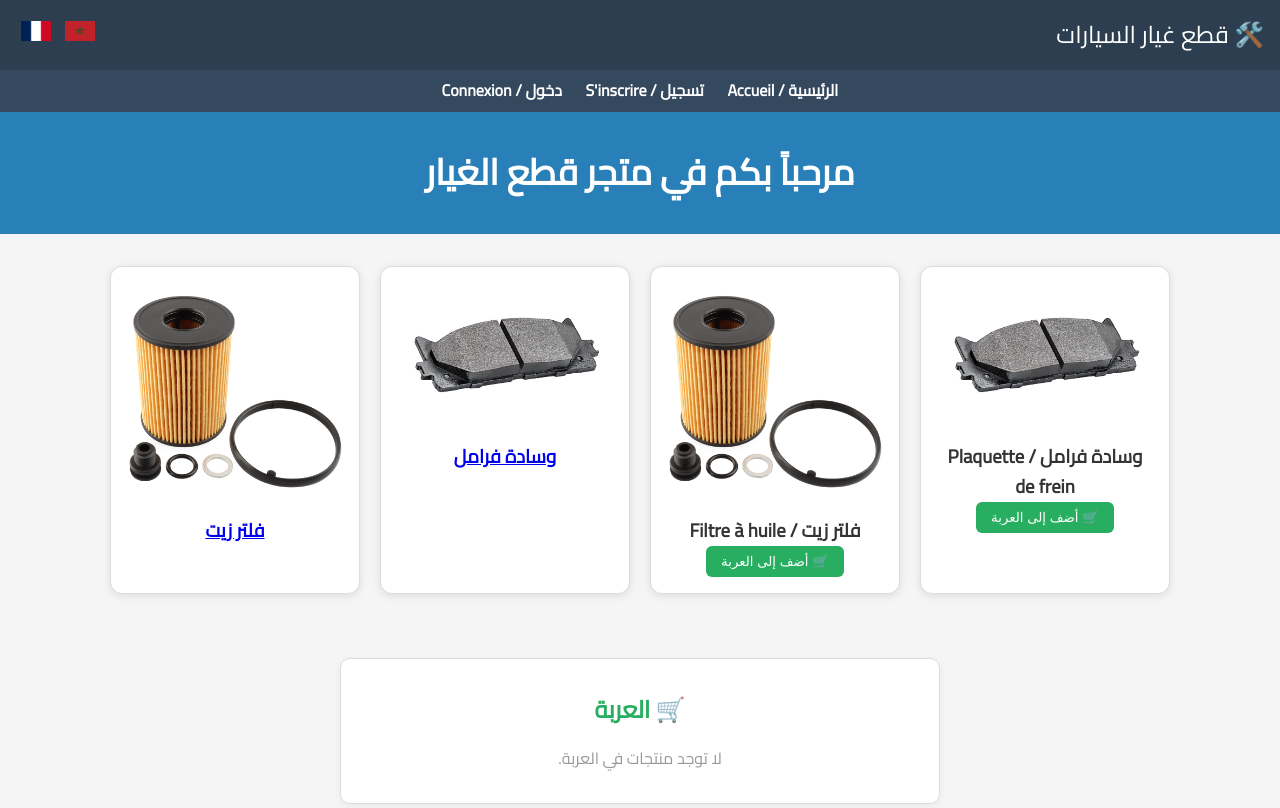
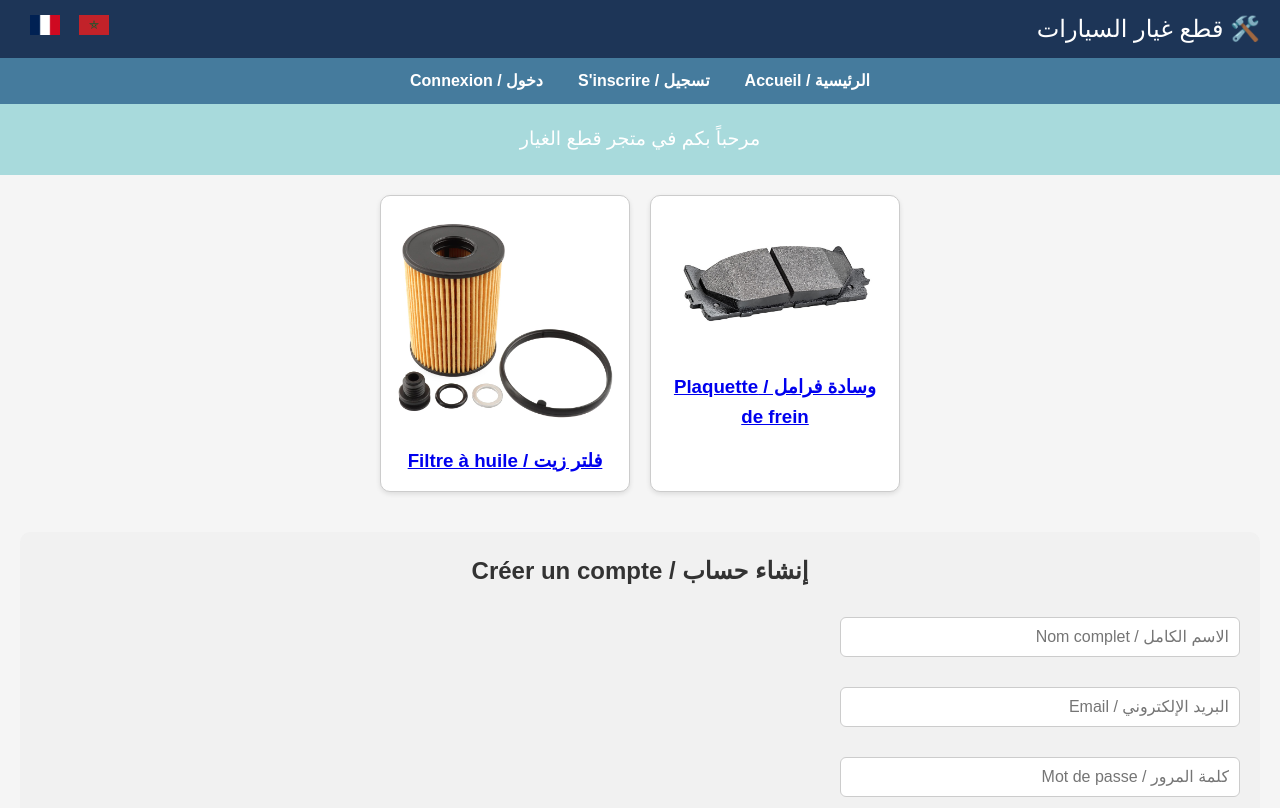
Before and after one commit to mouad2003-ai/Car-Parts-store, a plain HTML site: page index.html in a window 1280 px wide. Shown: the top 808 px of the page. Drawn offline with Linux system fonts and the light colour scheme.

Commit message:
Update index.html

```diff
--- a/index.html
+++ b/index.html
@@ -5,126 +5,158 @@
   <meta name="viewport" content="width=device-width, initial-scale=1.0" />
   <title>قطع غيار السيارات - Car Parts</title>
   <link rel="stylesheet" href="style.css" />
+  <style>
+    body {
+      font-family: Arial, sans-serif;
+      margin: 0;
+      padding: 0;
+    }
+    header {
+      display: flex;
+      justify-content: space-between;
+      align-items: center;
+      padding: 10px 20px;
+      background-color: #1d3557;
+      color: white;
+    }
+    .logo {
+      font-size: 1.5em;
+    }
+    .lang-switch img {
+      width: 30px;
+      margin-left: 10px;
+      cursor: pointer;
+    }
+    nav {
+      display: flex;
+      justify-content: center;
+      gap: 15px;
+      background-color: #457b9d;
+      padding: 10px;
+    }
+    nav a {
+      color: white;
+      text-decoration: none;
+    }
+    .banner {
+      background-color: #a8dadc;
+      text-align: center;
+      padding: 20px;
+      font-size: 1.2em;
+    }
+    .products {
+      display: flex;
+      flex-wrap: wrap;
+      justify-content: center;
+      gap: 20px;
+      padding: 20px;
+    }
+    .product {
+      border: 1px solid #ccc;
+      border-radius: 10px;
+      padding: 15px;
+      width: 250px;
+      text-align: center;
+      box-shadow: 0 2px 5px rgba(0,0,0,0.1);
+    }
+    .product img {
+      width: 100%;
+      border-radius: 10px;
+    }
+    .signup, .login {
+      padding: 20px;
+      background-color: #f1f1f1;
+      margin: 20px;
+      border-radius: 10px;
+    }
+    form {
+      display: flex;
+      flex-direction: column;
+      gap: 10px;
+    }
+    input, button {
+      padding: 10px;
+      font-size: 1em;
+    }
+    footer {
+      background-color: #1d3557;
+      color: white;
+      text-align: center;
+      padding: 10px;
+    }
+
+    /* Responsive */
+    @media (max-width: 768px) {
+      .products {
+        flex-direction: column;
+        align-items: center;
+      }
+      nav {
+        flex-direction: column;
+      }
+    }
+  </style>
 </head>
 <body>
 
-  <!-- ✅ رأس الصفحة -->
   <header>
     <div class="logo">🛠️ قطع غيار السيارات</div>
     <div class="lang-switch">
-      <img src="images/ma.png" alt="العربية" title="العربية" onclick="setLang('ar')" />
-      <img src="images/fr.png" alt="Français" title="Français" onclick="setLang('fr')" />
+      <img src="images/ma.png" alt="العربية" title="العربية" onclick="setLang('ar')">
+      <img src="images/fr.png" alt="Français" title="Français" onclick="setLang('fr')">
     </div>
   </header>
 
-  <!-- ✅ قائمة التنقل -->
   <nav>
     <a href="#">الرئيسية / Accueil</a>
     <a href="#signup">تسجيل / S'inscrire</a>
     <a href="#login">دخول / Connexion</a>
   </nav>
 
-  <main>
-    <!-- ✅ بانر ترحيبي -->
-    <section class="banner">
-      <h1>مرحباً بكم في متجر قطع الغيار</h1>
-    </section>
+  <div class="banner">مرحباً بكم في متجر قطع الغيار</div>
 
-    <!-- ✅ قسم المنتجات -->
   <section class="products">
-      <div class="product">
-        <img src="images/brake.jpg" alt="Brake Pad" />
-        <h3>وسادة فرامل / Plaquette de frein</h3>
-        <button onclick="addToCart('وسادة فرامل')">🛒 أضف إلى العربة</button>
-      </div>
-
-      <div class="product">
-        <img src="images/oil.jpg" alt="Oil Filter" />
-        <h3>فلتر زيت / Filtre à huile</h3>
-        <button onclick="addToCart('فلتر زيت')">🛒 أضف إلى العربة</button>
-      </div>
-
     <div class="product">
       <a href="product.html?id=brake">
         <img src="images/brake.jpg" alt="وسادة فرامل">
-    <h3>وسادة فرامل</h3>
+        <h3>وسادة فرامل / Plaquette de frein</h3>
       </a>
     </div>
-
     <div class="product">
       <a href="product.html?id=oil">
         <img src="images/oil.jpg" alt="فلتر زيت">
-    <h3>فلتر زيت</h3>
+        <h3>فلتر زيت / Filtre à huile</h3>
       </a>
     </div>
-
   </section>
 
-    <!-- ✅ العربة -->
-    <section class="cart">
-      <h2>🛒 العربة</h2>
-      <ul id="cart-items"></ul>
-      <p id="empty-cart">لا توجد منتجات في العربة.</p>
-    </section>
-
-    <!-- ✅ إنشاء حساب -->
   <section class="signup" id="signup">
     <h2>إنشاء حساب / Créer un compte</h2>
     <form>
-        <input type="text" placeholder="الاسم الكامل / Nom complet" required />
-        <input type="email" placeholder="البريد الإلكتروني / Email" required />
-        <input type="password" placeholder="كلمة المرور / Mot de passe" required />
+      <input type="text" placeholder="الاسم الكامل / Nom complet" required>
+      <input type="email" placeholder="البريد الإلكتروني / Email" required>
+      <input type="password" placeholder="كلمة المرور / Mot de passe" required>
       <button type="submit">تسجيل / S'inscrire</button>
     </form>
   </section>
 
-    <!-- ✅ تسجيل الدخول -->
   <section class="login" id="login">
     <h2>تسجيل الدخول / Connexion</h2>
     <form>
-        <input type="email" placeholder="البريد الإلكتروني / Email" required />
-        <input type="password" placeholder="كلمة المرور / Mot de passe" required />
+      <input type="email" placeholder="البريد الإلكتروني / Email" required>
+      <input type="password" placeholder="كلمة المرور / Mot de passe" required>
       <button type="submit">دخول / Connexion</button>
     </form>
   </section>
-  </main>
 
-  <!-- ✅ التذييل -->
-  <footer>
-    جميع الحقوق محفوظة &copy; 2025
-  </footer>
+  <footer>جميع الحقوق محفوظة &copy; 2025</footer>
 
-  <!-- ✅ سكربت اللغة والعربة -->
   <script>
     function setLang(lang) {
       document.documentElement.lang = lang;
       document.documentElement.dir = lang === 'ar' ? 'rtl' : 'ltr';
     }
+  </script>
 
-    const cartItems = [];
-    const cartList = document.getElementById("cart-items");
-    const emptyMsg = document.getElementById("empty-cart");
-
-    function addToCart(productName) {
-      cartItems.push(productName);
-      updateCart();
-    }
-
-    function updateCart() {
-      cartList.innerHTML = "";
-      if (cartItems.length === 0) {
-        emptyMsg.style.display = "block";
-      } else {
-        emptyMsg.style.display = "none";
-        cartItems.forEach(item => {
-          const li = document.createElement("li");
-          li.textContent = item;
-          cartList.appendChild(li);
-        });
-      }
-    }
-
-    updateCart();
-  </script>
 </body>
 </html>
```
Lines whose indentation alone changed are shown as unchanged.
